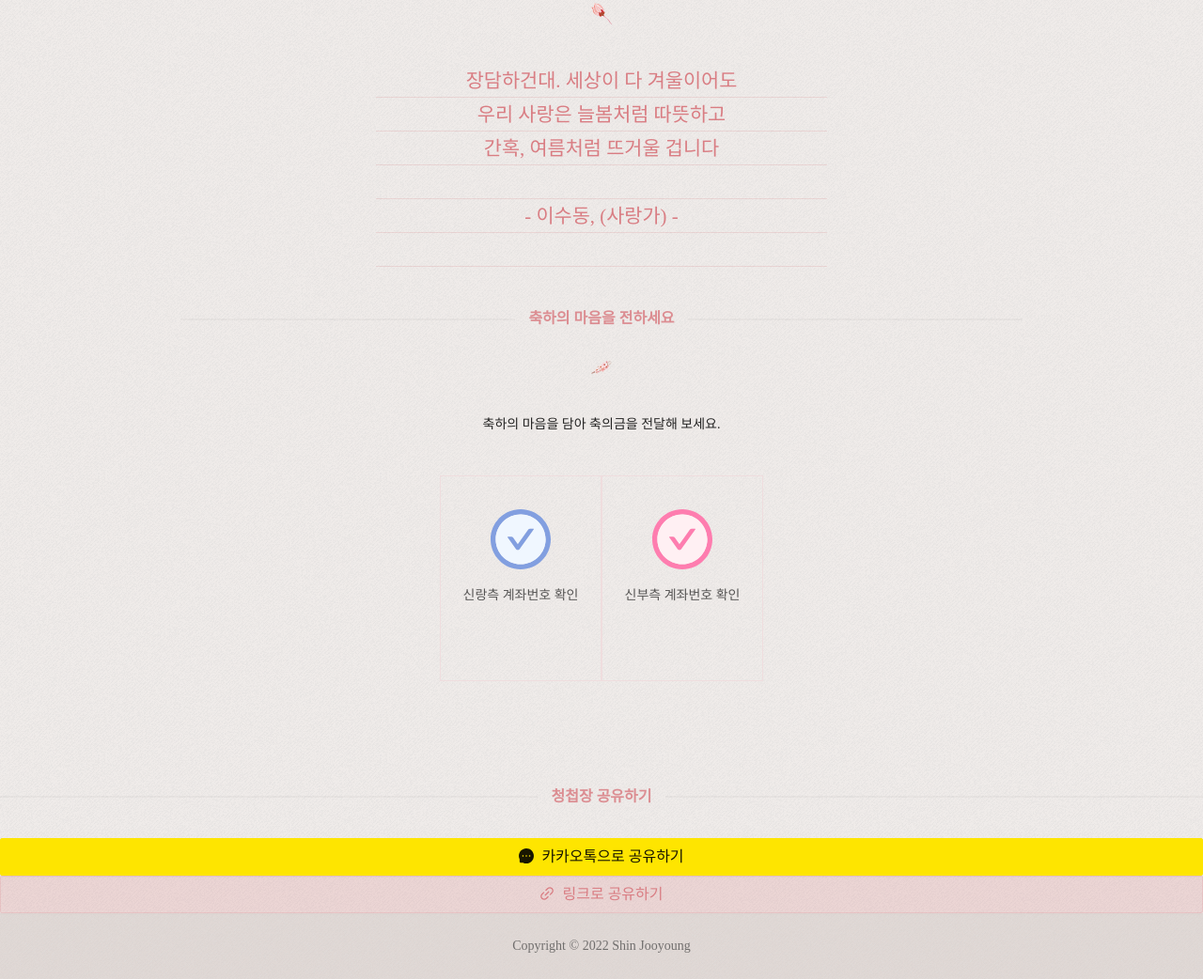
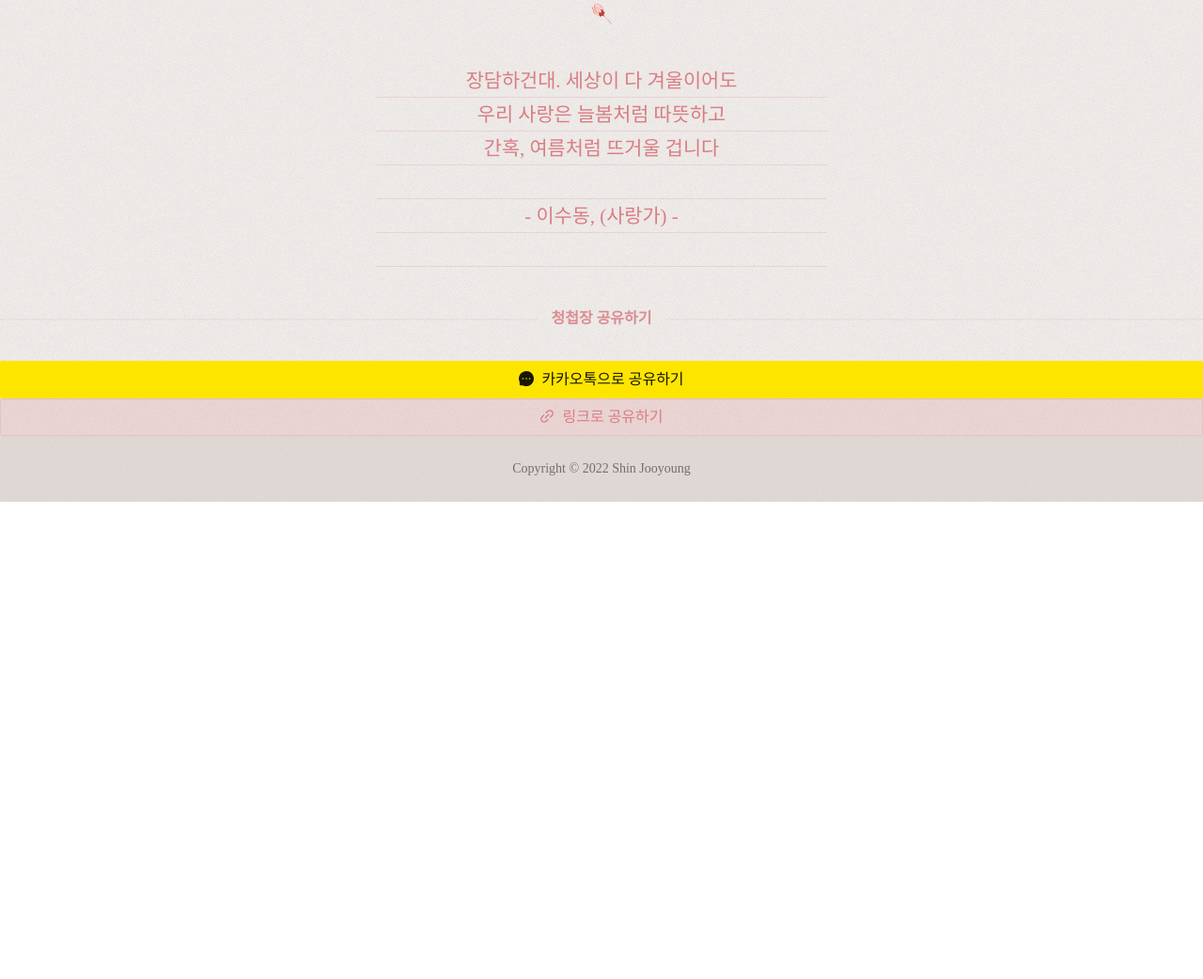
Before and after one commit to maxlee9185/wedding, a Gatsby site: page / in a window 1280 px wide. Shown: the part 2447-3489 px from the top of the page at 94% size. After the commit the page ends 2981 px from the top, so only its background shows below. Built offline with nearby package versions, Linux system fonts and the light colour scheme; Gatsby itself is replaced by a stand-in of ours; a web font is replaced by a local one.

Commit message:
delete congratulatory money

```diff
--- a/src/pages/index.js
+++ b/src/pages/index.js
@@ -54,7 +54,7 @@ const IndexPage = () => {
       <Gallery />
       <Location />
       <Quote />
-      <CongratulatoryMoney />
+      {/* <CongratulatoryMoney /> */}
       <Share />
       <Footer
         style={{
```
